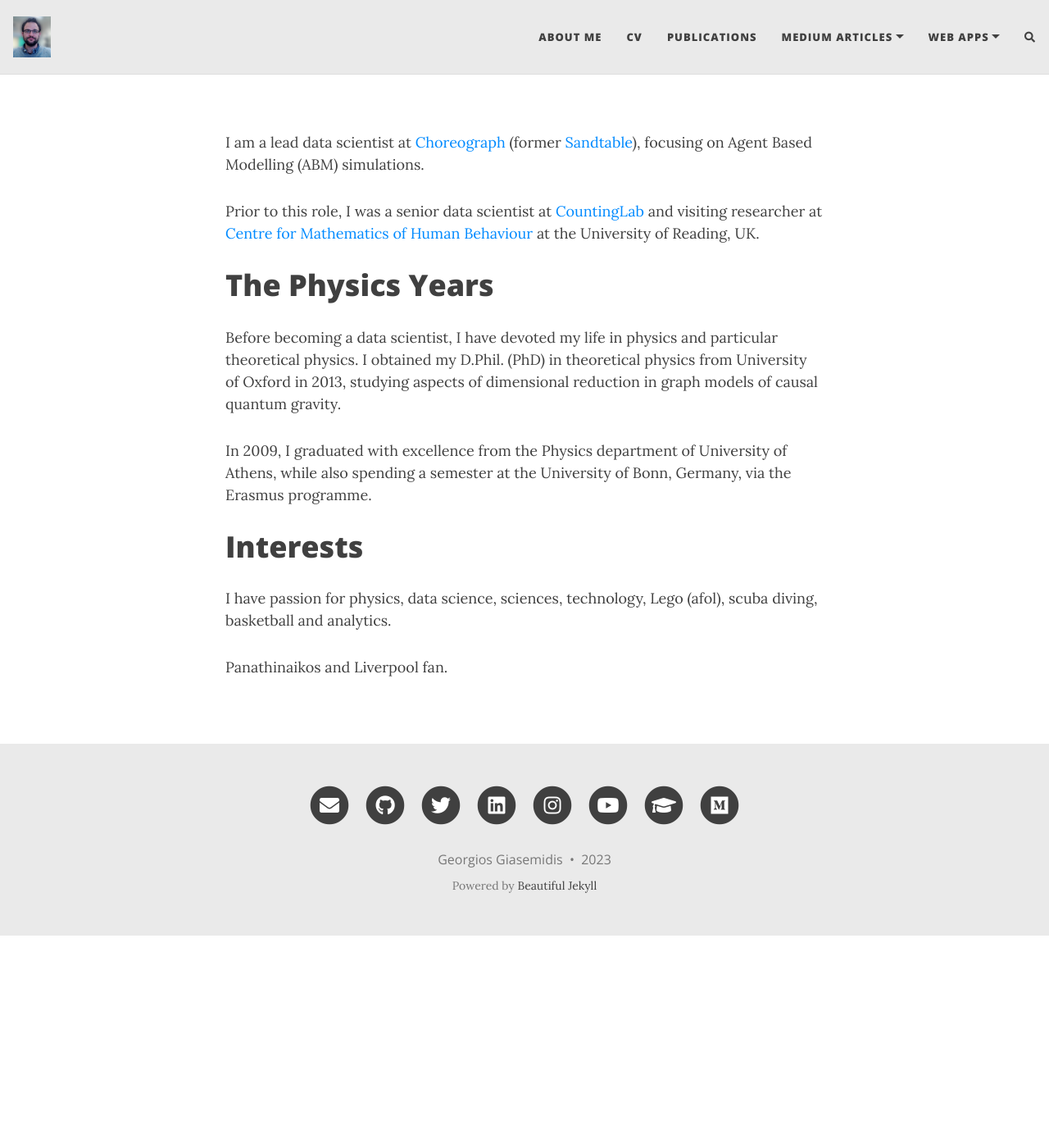
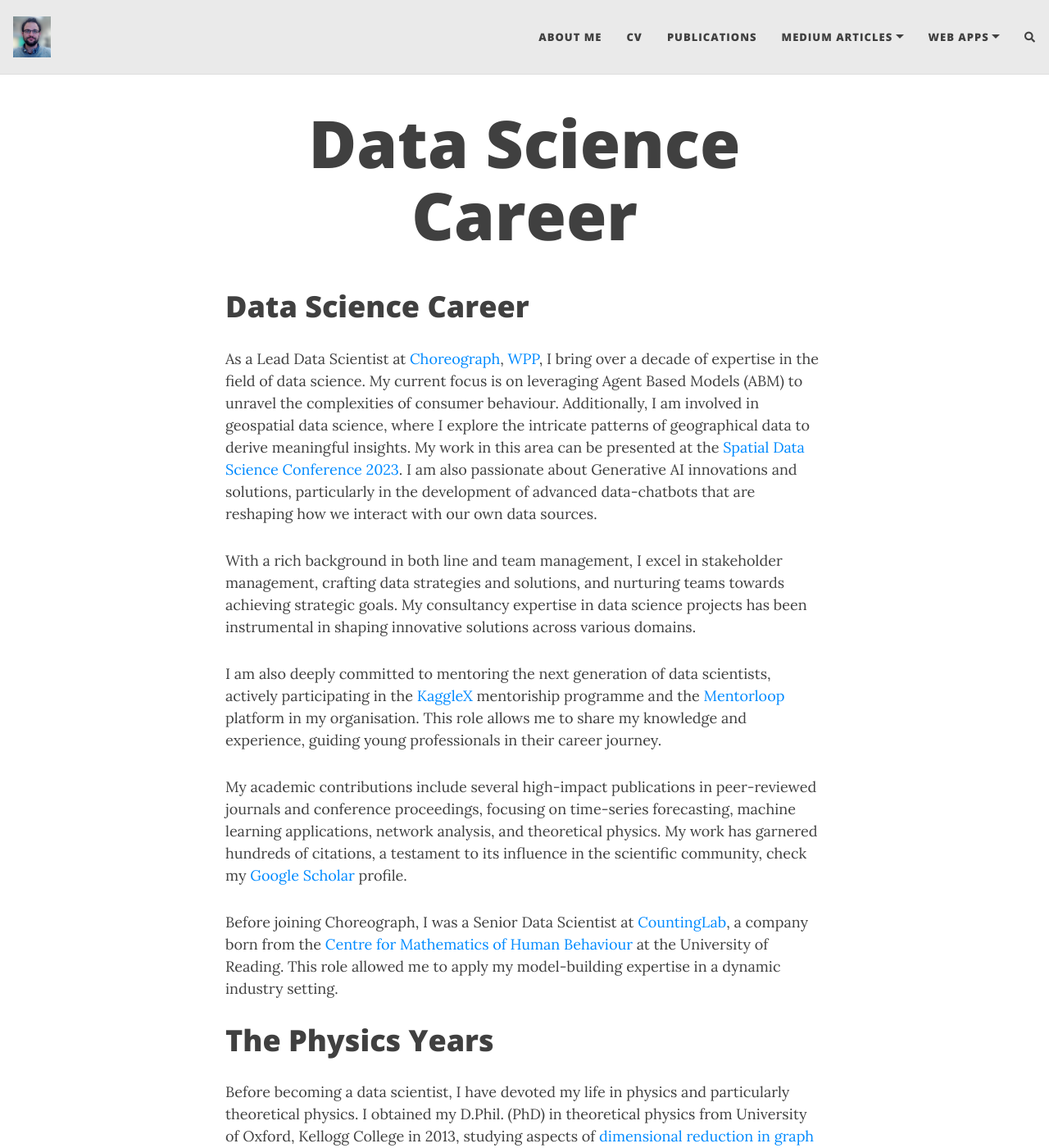
Before and after one commit to giasemidis/giasemidis.github.io, a Jekyll site: the page built from aboutme.md, in a window 1280 px wide and 1400 px high. Shown: the whole window at 82% size. Built offline with Jekyll 4.4.1, drawn with Linux system fonts in a browser that asks for light colours; nearby versions of some CDN libraries; our own code applies the rules of GitHub Pages for plain Markdown files; comment, search, counter and statistics services are not loaded; some of the changed text lies outside the part shown.

Commit message:
about me updated

```diff
--- a/aboutme.md
+++ b/aboutme.md
@@ -1,13 +1,23 @@
-I am a lead data scientist at [Choreograph](https://www.choreograph.com/) (former [Sandtable](https://www.sandtable.com)), focusing on Agent Based Modelling (ABM) simulations.
+# Data Science Career
 
-Prior to this role, I was a senior data scientist at [CountingLab](https://www.countinglabs.co.uk/) and visiting researcher at [Centre for Mathematics of Human Behaviour](https://www.reading.ac.uk/cmohb/) at the University of Reading, UK.
+As a Lead Data Scientist at [Choreograph](https://www.choreograph.com/), [WPP](https://www.wpp.com/), I bring over a decade of expertise in the field of data science. My current focus is on leveraging Agent Based Models (ABM) to unravel the complexities of consumer behaviour. Additionally, I am involved in geospatial data science, where I explore the intricate patterns of geographical data to derive meaningful insights. My work in this area can be presented at the [Spatial Data Science Conference 2023](https://youtu.be/zKL6cuiOtcY?si=D-MClSFb4x4LEhqE). I am also passionate about Generative AI innovations and solutions, particularly in the development of advanced data-chatbots that are reshaping how we interact with our own data sources.
+
+With a rich background in both line and team management, I excel in stakeholder management, crafting data strategies and solutions, and nurturing teams towards achieving strategic goals. My consultancy expertise in data science projects has been instrumental in shaping innovative solutions across various domains.
+
+I am also deeply committed to mentoring the next generation of data scientists, actively participating in the [KaggleX](https://www.kagglex.org/) mentoriship programme and the [Mentorloop](https://mentorloop.com/) platform in my organisation. This role allows me to share my knowledge and experience, guiding young professionals in their career journey.
+
+My academic contributions include several high-impact publications in peer-reviewed journals and conference proceedings, focusing on time-series forecasting, machine learning applications, network analysis, and theoretical physics. My work has garnered hundreds of citations, a testament to its influence in the scientific community, check my [Google Scholar](https://scholar.google.co.uk/citations?user=vVyWiE8AAAAJ&hl=en/) profile.
+
+Before joining Choreograph, I was a Senior Data Scientist at [CountingLab](https://www.countinglabs.co.uk/), a company born from the [Centre for Mathematics of Human Behaviour](https://www.reading.ac.uk/cmohb/) at the University of Reading. This role allowed me to apply my model-building expertise in a dynamic industry setting.
 
 # The Physics Years
-Before becoming a data scientist, I have devoted my life in physics and particular theoretical physics. I obtained my D.Phil. (PhD) in theoretical physics from University of Oxford in 2013, studying aspects of dimensional reduction in graph models of causal quantum gravity.
+
+Before becoming a data scientist, I have devoted my life in physics and particularly theoretical physics. I obtained my D.Phil. (PhD) in theoretical physics from University of Oxford, Kellogg College in 2013, studying aspects of [dimensional reduction in graph models of causal quantum gravity](https://solo.bodleian.ox.ac.uk/permalink/44OXF_INST/ao2p7t/cdi_proquest_journals_1683609513).
 
 In 2009, I graduated with excellence from the Physics department of University of Athens, while also spending a semester at the University of Bonn, Germany, via the Erasmus programme.
 
 # Interests
-I have passion for physics, data science, sciences, technology, Lego (afol), scuba diving, basketball and analytics.
+
+I have passion for physics, sciences, data science, technology, Lego ([afol](https://g.co/kgs/N2ZiDp)), scuba diving (BSAC dive leader), basketball and analytics.
 
 Panathinaikos and Liverpool fan.
```
